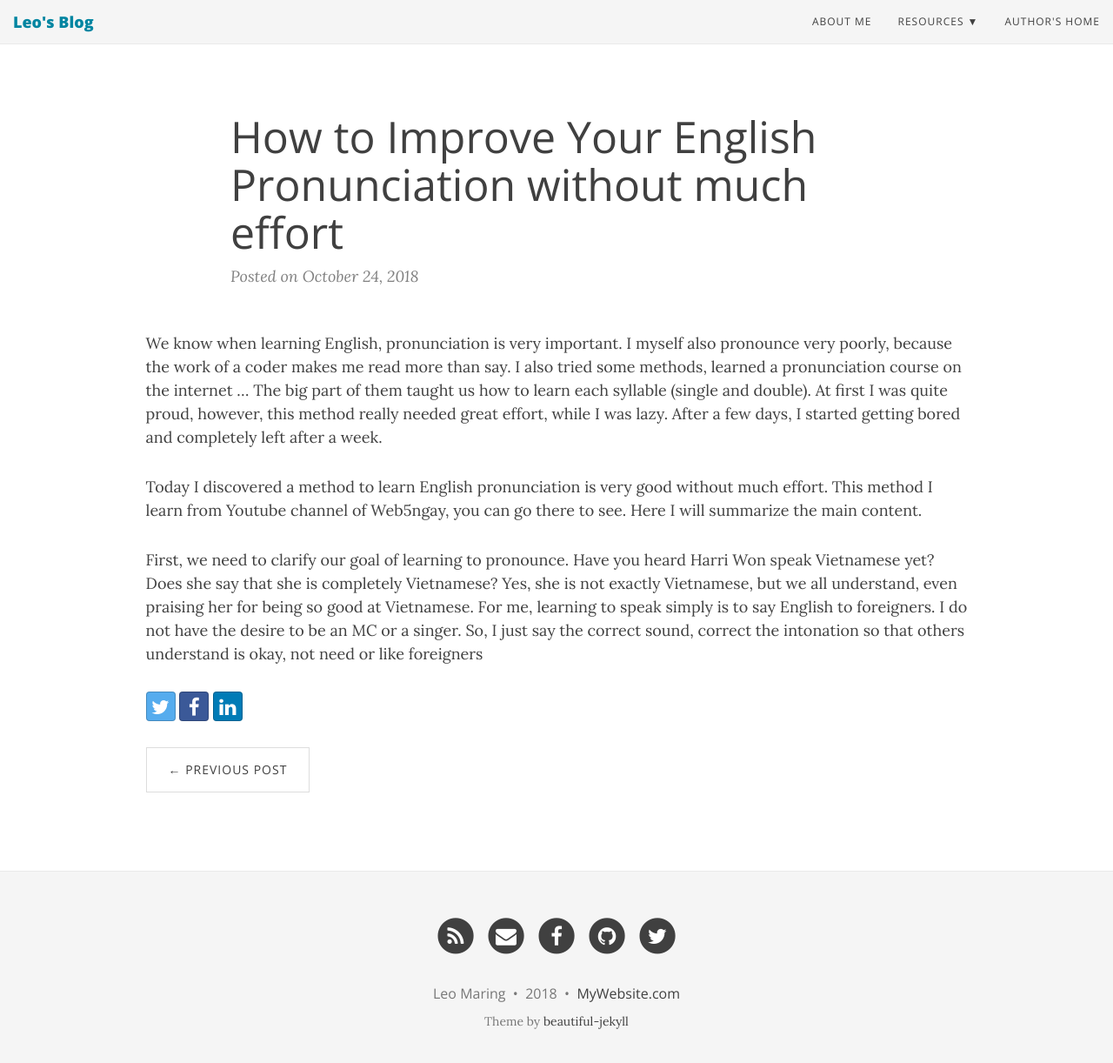
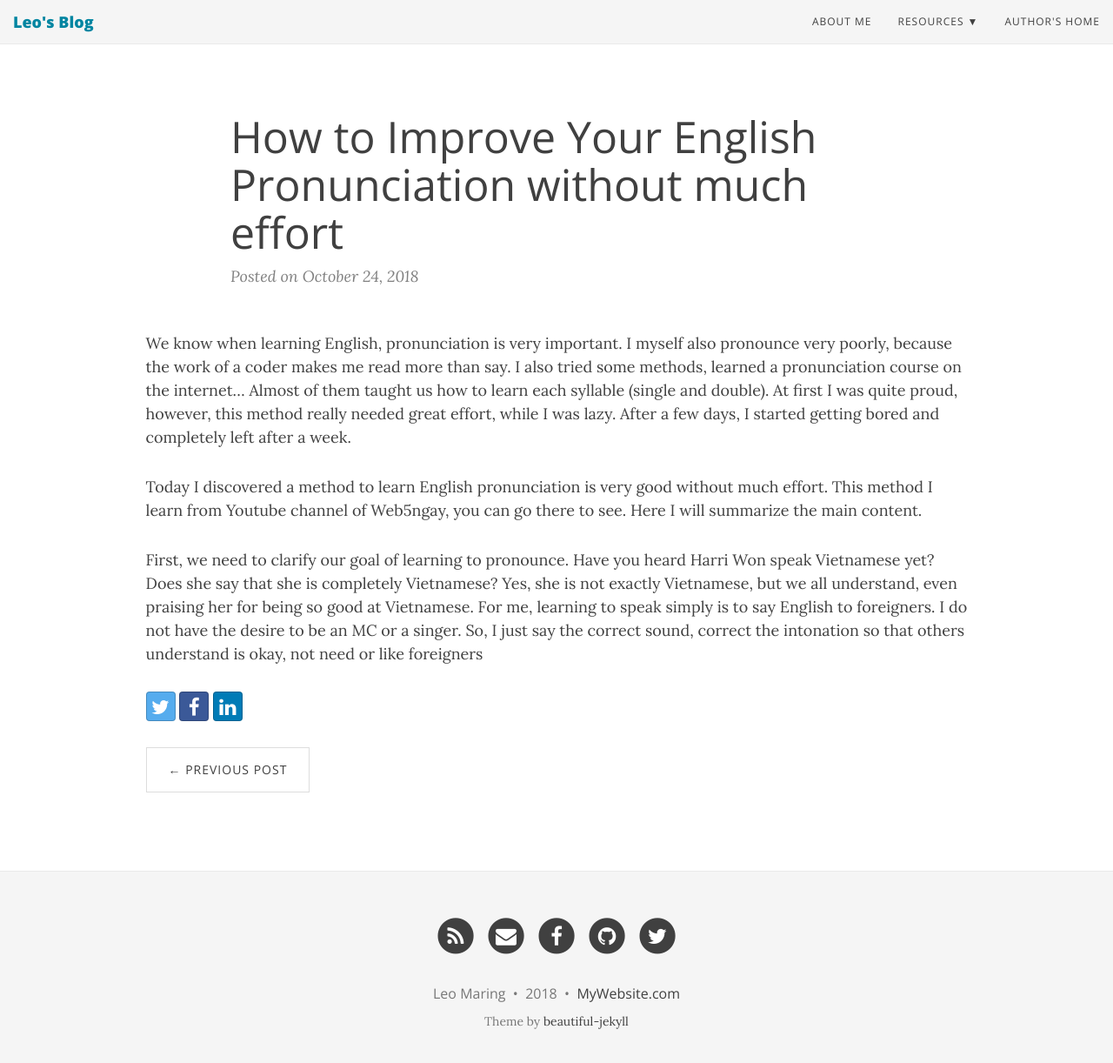
Before and after one commit to leomaring/leomaring.github.io, a Jekyll site: the page built from _posts/2018-10-24-improve-english-pronunciation-without-much-effort.md, in a window 1280 px wide and 1235 px high. Shown: the top 1222 px of the window at 87% size. Built offline with Jekyll 4.4.1, drawn with Linux system fonts in a browser that asks for light colours; nearby versions of some CDN libraries.

Commit message:
fix word

```diff
--- a/_posts/2018-10-24-improve-english-pronunciation-without-much-effort.md
+++ b/_posts/2018-10-24-improve-english-pronunciation-without-much-effort.md
@@ -3,7 +3,7 @@ layout: post
 title: How to Improve Your English Pronunciation without much effort
 categories: English
 ---
-We know when learning English, pronunciation is very important. I myself also pronounce very poorly, because the work of a coder makes me read more than say. I also tried some methods, learned a pronunciation course on the internet ... The big part of them taught us how to learn each syllable (single and double). At first I was quite proud, however, this method really needed great effort, while I was lazy. After a few days, I started getting bored and completely left after a week.<!--more-->
+We know when learning English, pronunciation is very important. I myself also pronounce very poorly, because the work of a coder makes me read more than say. I also tried some methods, learned a pronunciation course on the internet... Almost  of them taught us how to learn each syllable (single and double). At first I was quite proud, however, this method really needed great effort, while I was lazy. After a few days, I started getting bored and completely left after a week.<!--more-->
 
 Today I discovered a method to learn English pronunciation is very good without much effort. This method I learn from Youtube channel of Web5ngay, you can go there to see. Here I will summarize the main content.
 
```
